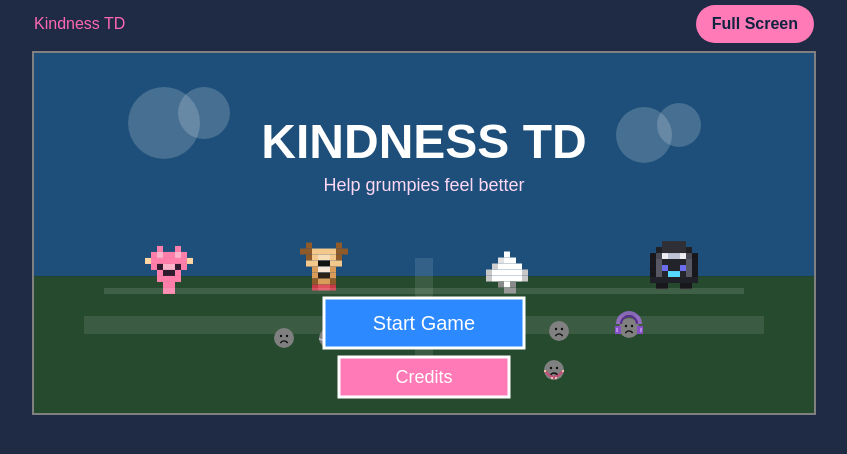
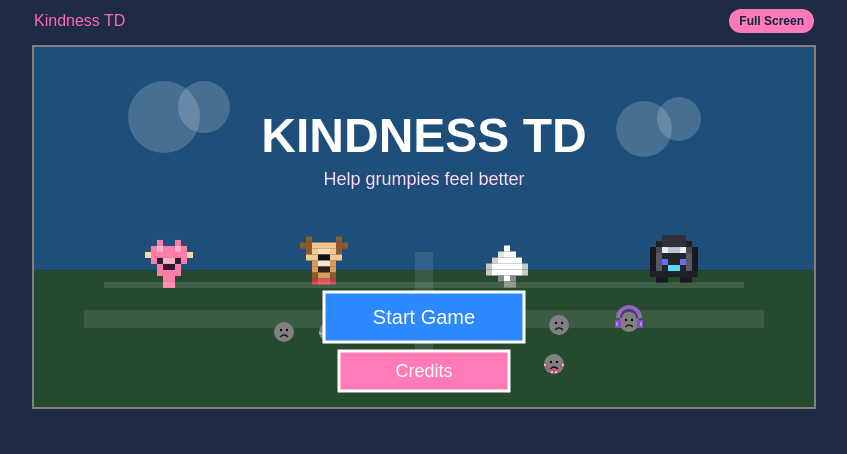
Before and after one commit to ericop/Kindness-TD, a plain HTML site: page index.html in a window 1280 px wide. Shown: the whole page, without its empty margins (216-1063 px from the left). Drawn offline with Linux system fonts and the light colour scheme.

Commit message:
Tighten fullscreen top bar layout

```diff
--- a/index.html
+++ b/index.html
@@ -25,10 +25,13 @@
       align-items: center;
       justify-content: space-between;
       gap: 12px;
+      min-height: 32px;
     }
 
     #title {
       margin: 0;
+      font-size: 16px;
+      line-height: 1.1;
     }
 
     #fullscreenButton {
@@ -38,7 +41,9 @@
       color: #10233f;
       font: inherit;
       font-weight: bold;
-      padding: 10px 16px;
+      font-size: 12px;
+      line-height: 1;
+      padding: 6px 10px;
       cursor: pointer;
     }
 
@@ -69,7 +74,7 @@
       width: 100vw;
       max-width: none;
       box-sizing: border-box;
-      padding: 8px 10px;
+      padding: 4px 8px;
     }
 
     body.fullscreen-mode #gameMount {
@@ -80,7 +85,7 @@
 
     body.fullscreen-mode #gameMount canvas {
       width: 100vw;
-      height: calc(100svh - 56px);
+      height: calc(100svh - 40px);
       max-width: none;
       border-width: 0;
       object-fit: contain;
```
